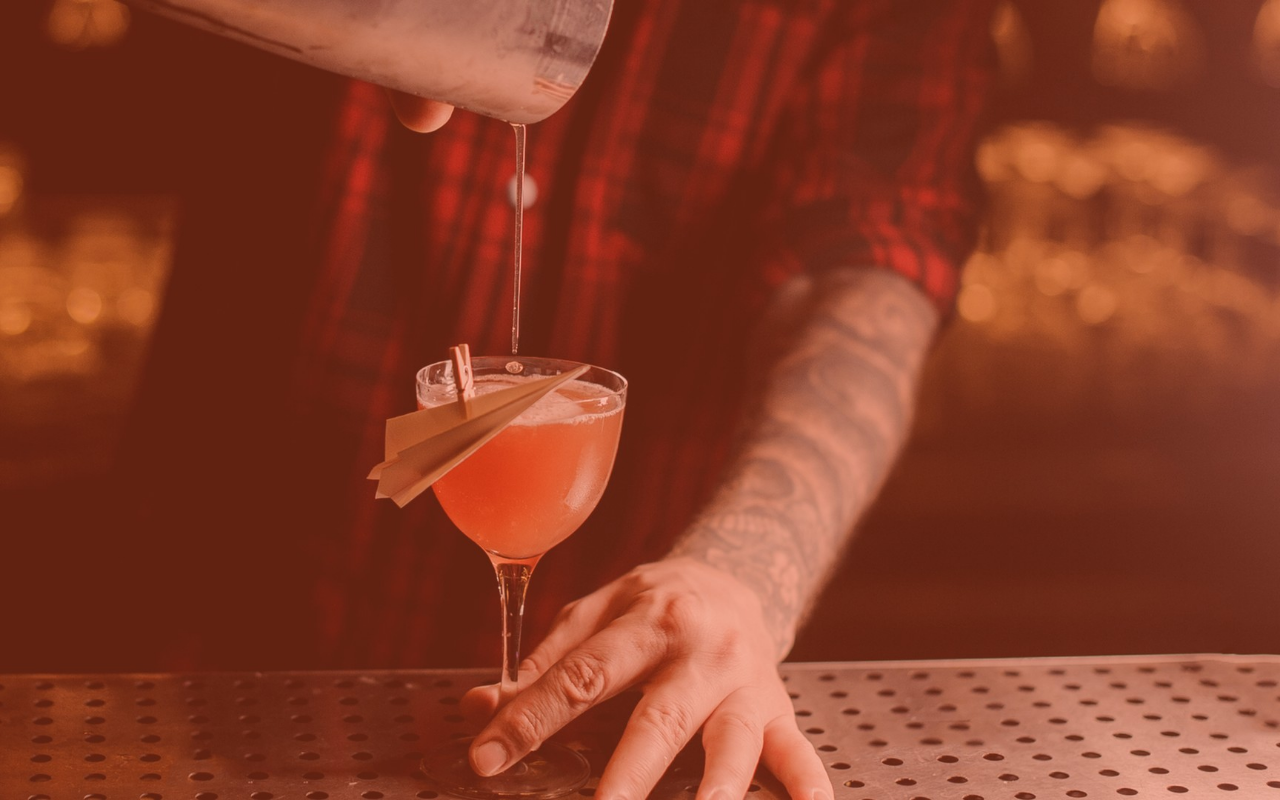
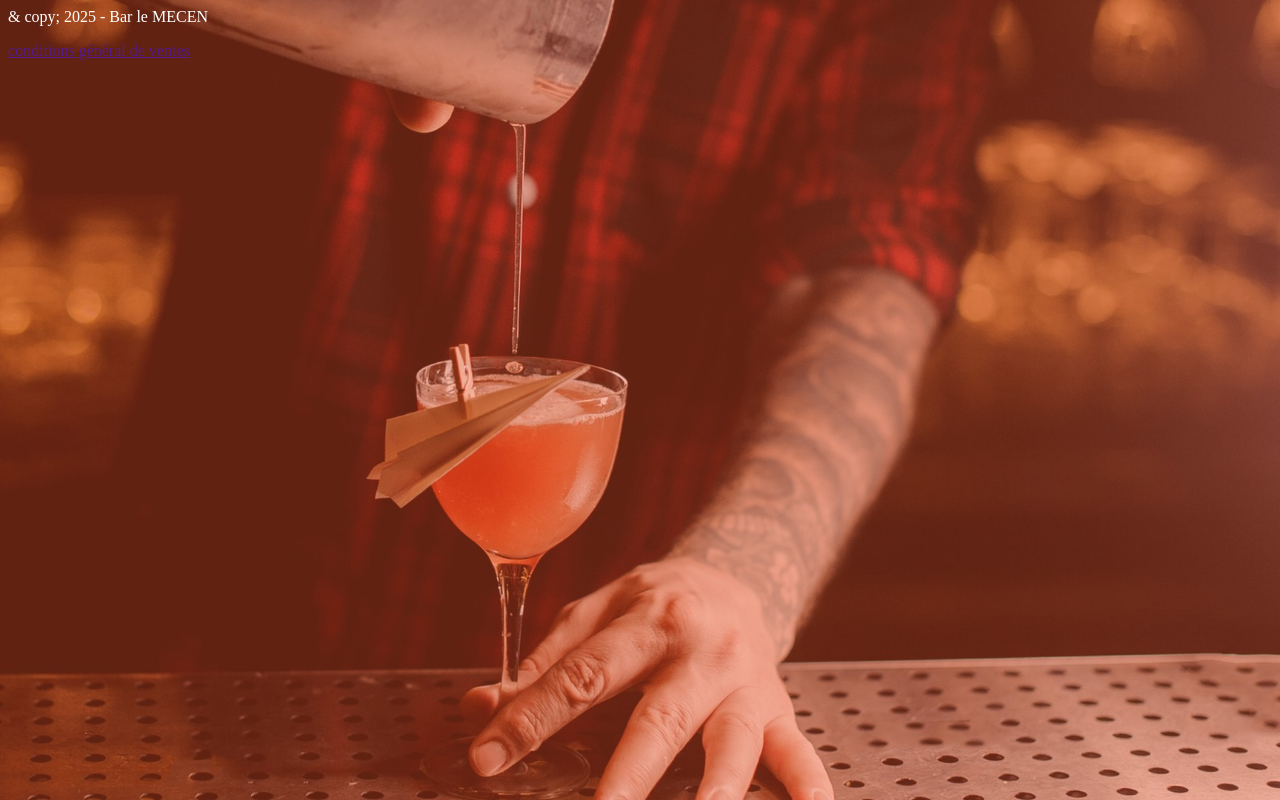
Before and after one commit to LynaBOUDAMOUS/TP__site_web, a plain HTML site: page index.html in a window 1280 px wide. Drawn offline with Linux system fonts and the light colour scheme.

Commit message:
footer 1_ code html

```diff
--- a/index.html
+++ b/index.html
@@ -8,7 +8,10 @@
         <link rel="shortcut icon" href="Images/favicon 256x256.png" type="image/png">
 </head>
 <body>
-
+    <footer>
+        <p> & copy; 2025 - Bar le MECEN</p>
+        <a href=""> conditions général de ventes </a>
+    </footer>
 
 
 </body>
```
